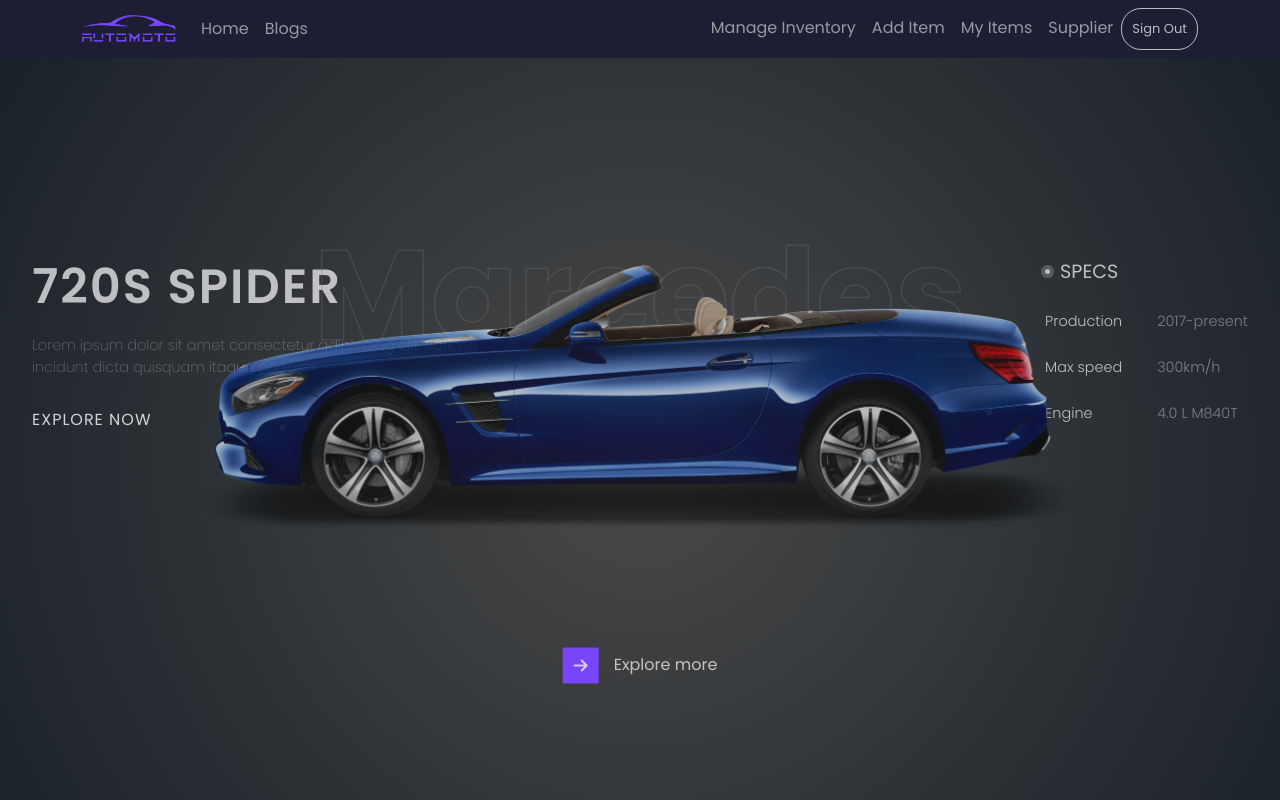
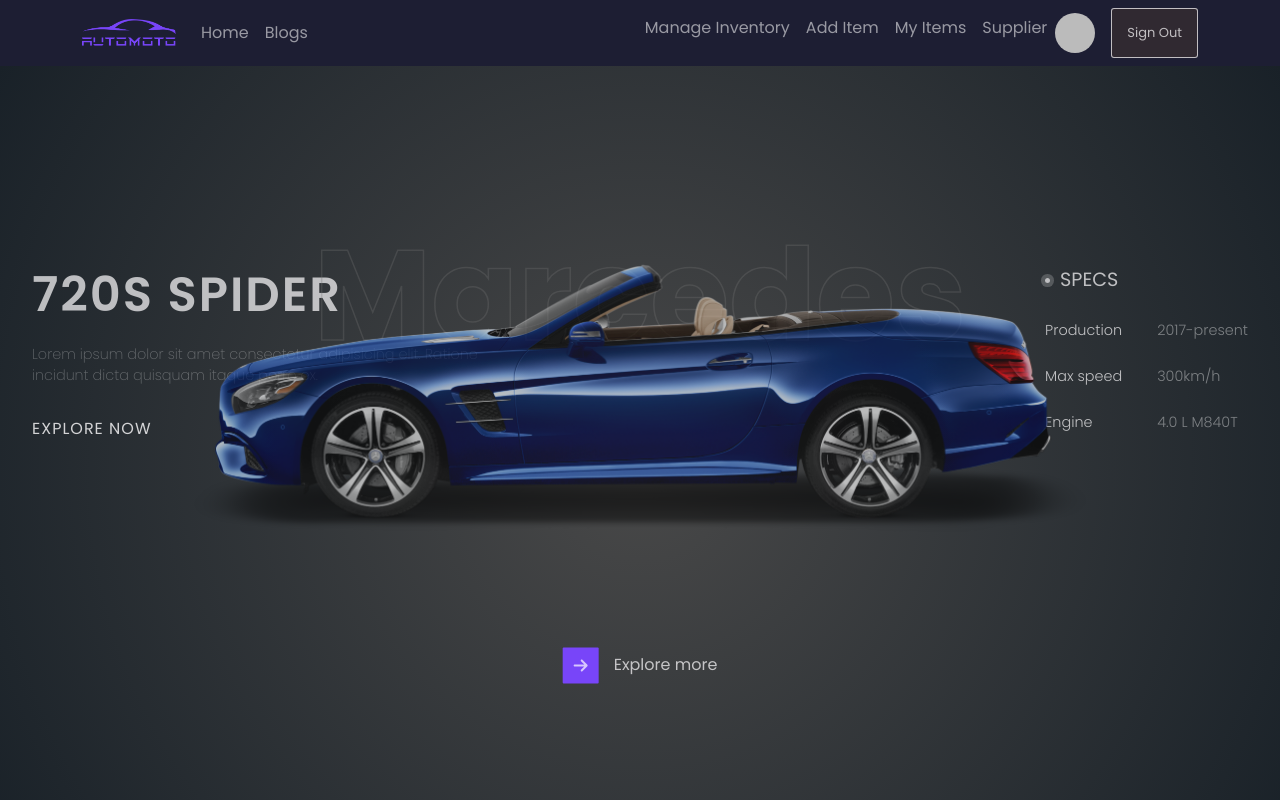
Before and after one commit to jannatul-mou149/warehouse-management-client-side-jannatul-mou149, a React (Create React App) app: page / in a window 1280 px wide. Shown: the top 800 px of the page. Built offline with nearby package versions, Linux system fonts and the light colour scheme; no server answers; sample sign-in values are in the browser's storage; some icons are missing.

Commit message:
user profile pic shown

```diff
--- a/src/Pages/Home/InventoryDetails.css
+++ b/src/Pages/Home/InventoryDetails.css
@@ -16,6 +16,7 @@
 
 .car {
     display: flex;
+    flex-wrap: wrap;
     flex-direction: column;
     justify-content: center;
     align-items: center;
@@ -32,6 +33,7 @@
 .car-info .car-detail {
     width: 100%;
     display: flex;
+    flex-wrap: wrap;
     gap: 10px;
     border: 1px solid #7845F9;
     box-shadow: 2px 2px 6px 0px rgba(0, 0, 0, 0.2);
--- a/src/Pages/Shared/Header/Header.css
+++ b/src/Pages/Shared/Header/Header.css
@@ -3,10 +3,18 @@
 }
 
 .singout-btn {
-    background-color: transparent;
+    background-color: rgb(48, 41, 49);
     color: rgba(255, 254, 255, 0.7);
-    border-radius: 20px;
-    padding: 10px;
+    border-radius: 3px;
+    padding: 2px 15px;
     border: 1px solid rgba(255, 254, 255, 0.7);
     font-size: 13px;
 }
+
+.singout-btn:hover {
+    background-color: #1D1E33;
+}
+
+.user-img {
+    border-radius: 50%;
+}
--- a/src/Pages/Shared/Header/Header.js
+++ b/src/Pages/Shared/Header/Header.js
@@ -9,6 +9,8 @@
 
 const Header = () => {
     const [user] = useAuthState(auth);
+    const photo = user?.photoURL;
+    console.log(photo);
     const handleSignOut = () => {
         signOut(auth);
     }
@@ -31,6 +33,9 @@
                                 <Nav.Link as={Link} to='addItems'>Add Item</Nav.Link>
                                 <Nav.Link as={Link} to='myItems'>My Items</Nav.Link>
                                 <Nav.Link as={Link} to='supplierInfo'>Supplier</Nav.Link>
+                                <Navbar.Brand as={Link} to="/">
+                                    <img className='user-img' src={photo} height={40} alt="" />
+                                </Navbar.Brand>
                             </>
                         }
                         {
```
